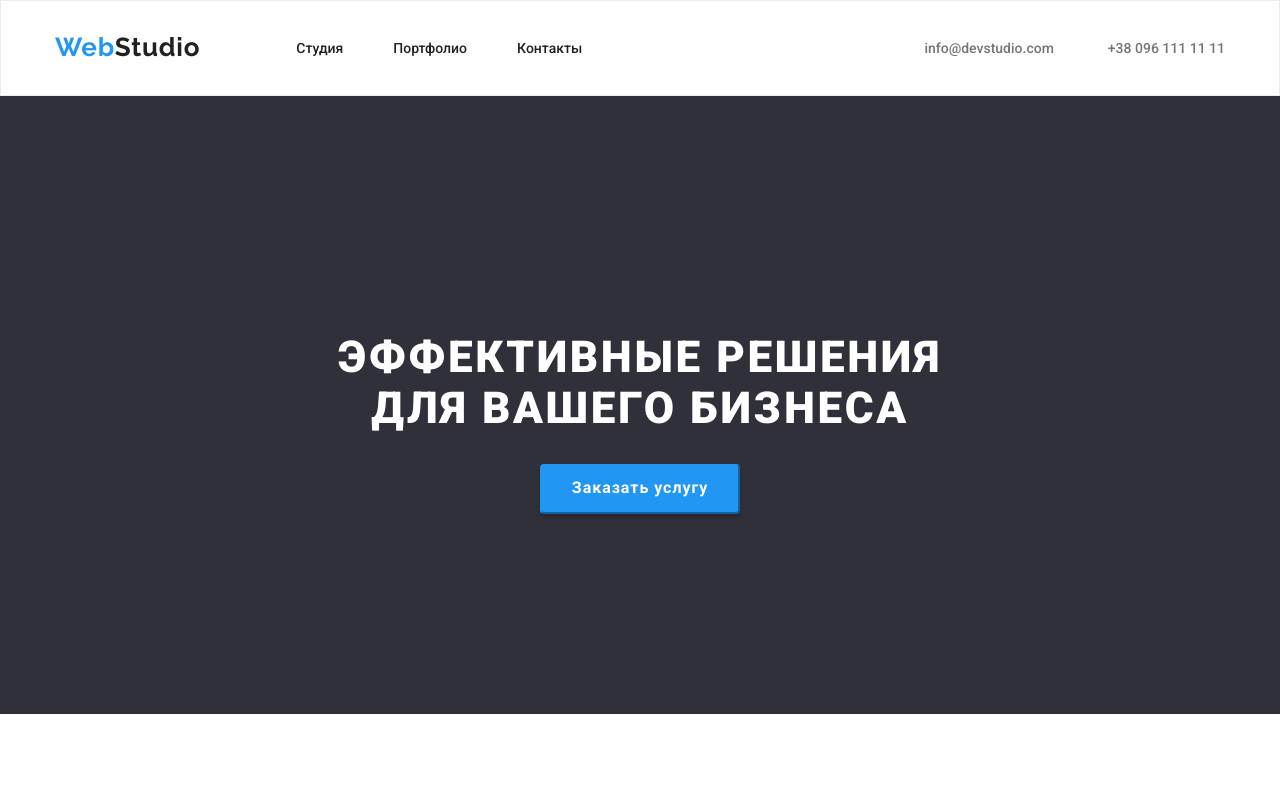
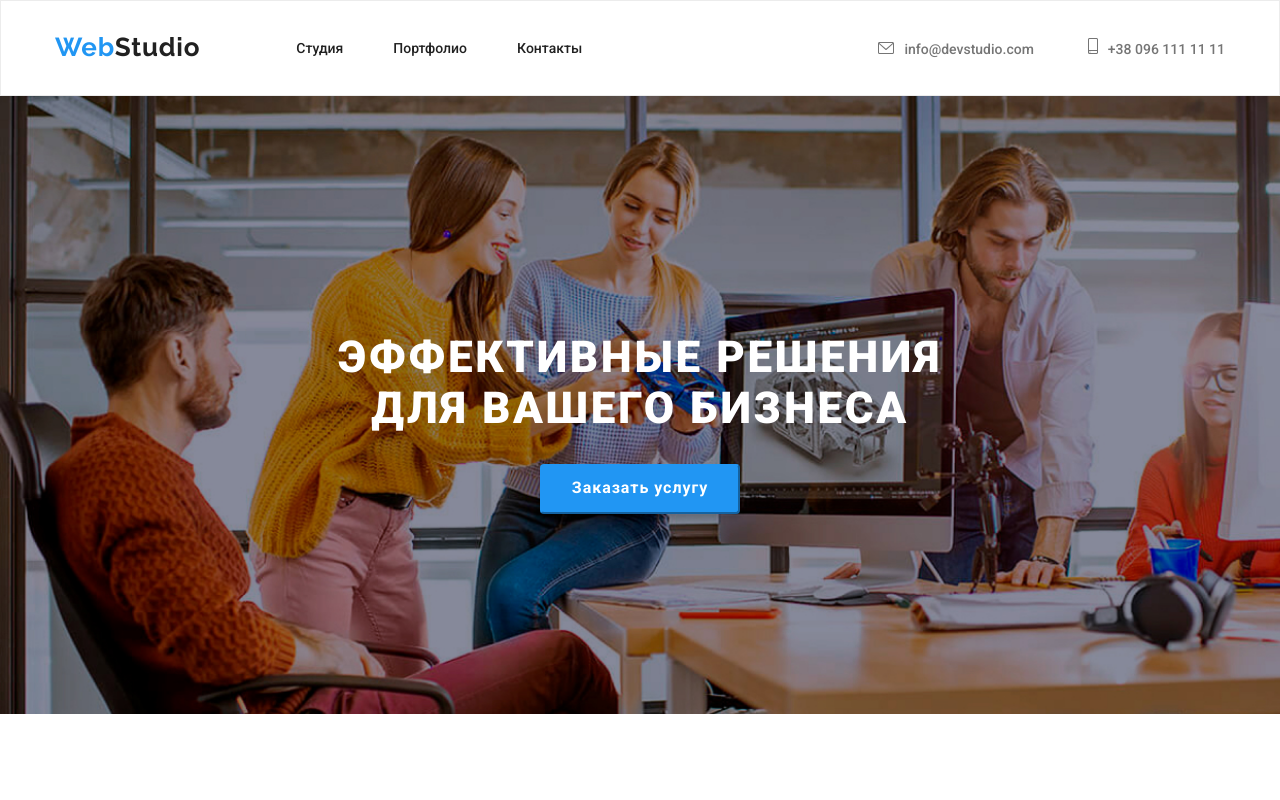
Before and after one commit to BoikoAnastasiia/goit-markup-hw-08, a plain HTML site: page index.html in a window 1280 px wide. Shown: the top 800 px of the page. Drawn offline with Linux system fonts and the light colour scheme.

Commit message:
background team image done

```diff
--- a/Styles/style.css
+++ b/Styles/style.css
@@ -113,6 +113,7 @@
   }
 
   .link-contacs::before {
+    display: inline-flex;
     content: "";
     background-image: url("../images/envelope.svg");
     background-repeat: no-repeat;
@@ -120,12 +121,13 @@
     background-size: contain;
     width: 16px;
     height: 12px;
+    margin-right: 10px;
   }
 
   .phone::before {
+    display: inline-flex;
     content: "";
     background-image: url("../images/smartphone.svg");
-    background-color: red;
     background-repeat: no-repeat;
     background-size: contain;
     width: 10px;
@@ -169,6 +171,12 @@
 
   .hero {
     background-color: #2F303A;
+    background-image: url(../images/background_team.jpg);
+    background-image: linear-gradient (90 deg, rgba(47,48,58,0.4) rgba(47,48,58,0.4));
+    background-repeat: no-repeat;
+    /* background-size: 1600px 600px; */
+    background-size: cover;
+
     color: var(--primary-white-color);
     padding-bottom: 200px;
     padding-top: 200px;
@@ -190,7 +198,6 @@
     justify-content: center;
     flex-direction: column;
     display: flex;
-    justify-content: center;
     align-items: center;
   }
 
```
Also changed, not shown: index.html (+1 -1 lines), images/background_team.jpg (added).
